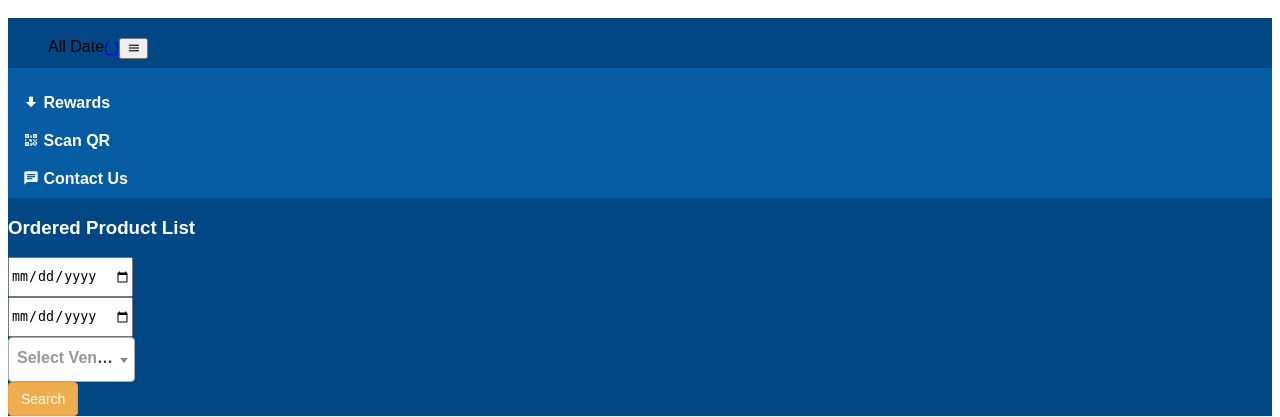
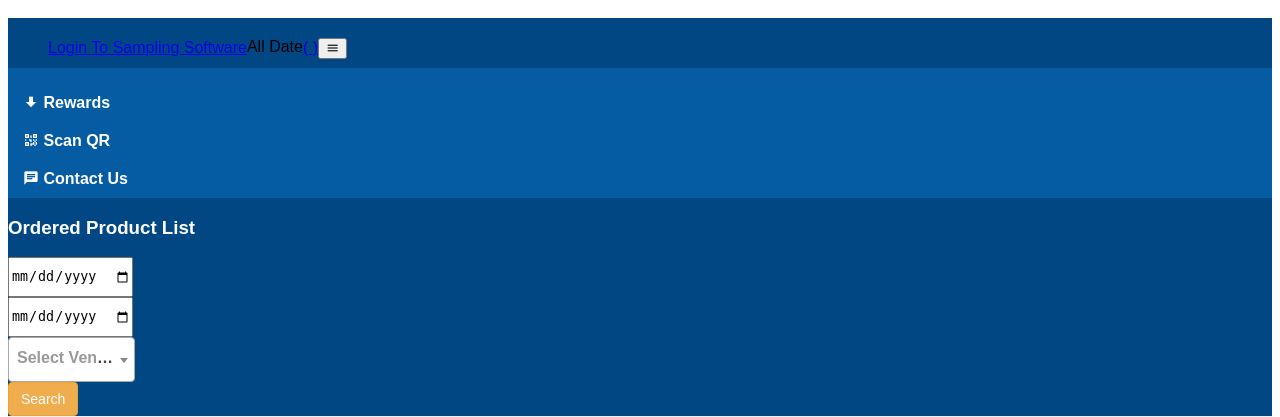
Before and after one commit to ashrishait/bdspl_2025, a CodeIgniter 4 app: the page made by app/Views/Ordered_Product_list.php in a window 1280 px wide. Shown: the top 417 px of the page. Run offline with PHP 8.4 and a stand-in for CodeIgniter, Linux system fonts and the light colour scheme; the template is opened without the code that fills it, so the values that code supplies are empty; some libraries are stand-ins or nearby versions.

Commit message:
'billsmaplinglink'

```diff
--- a/app/Views/include/header.php
+++ b/app/Views/include/header.php
@@ -100,6 +100,9 @@ if($Roll_id=='Vendor')
                        </h1>
                     </div>
                     <ul class="navbar-nav navbar-nav-right">
+                        <li class="nav-item nav-profile dropdown">
+                            <a href="https://sampling.bdslp.com/" target="_blank">Login To Sampling Software</a>
+                        </li>
                         <li class="nav-item nav-profile dropdown">
                             <?php
                             if($Sesssion_start_Date=='')
```
